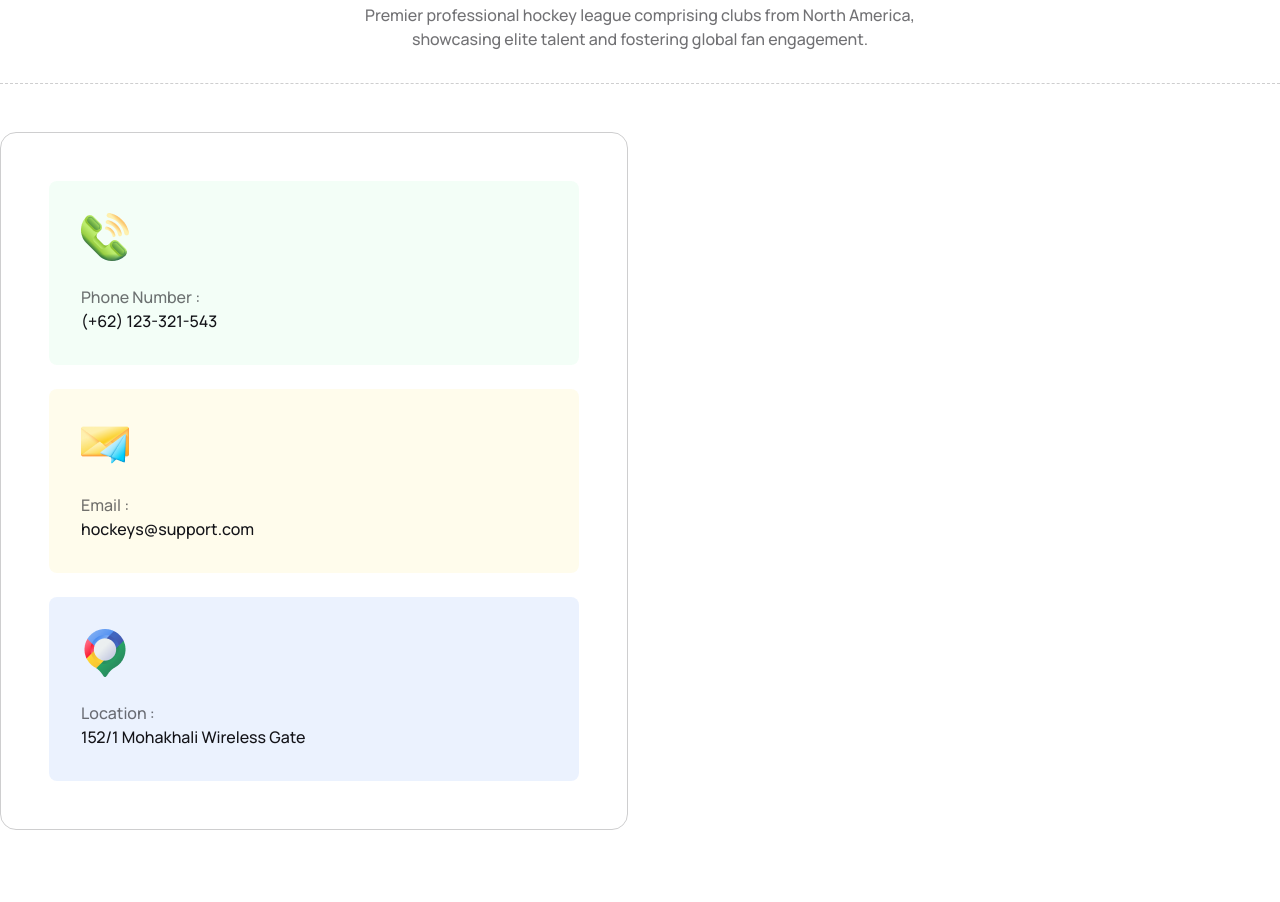
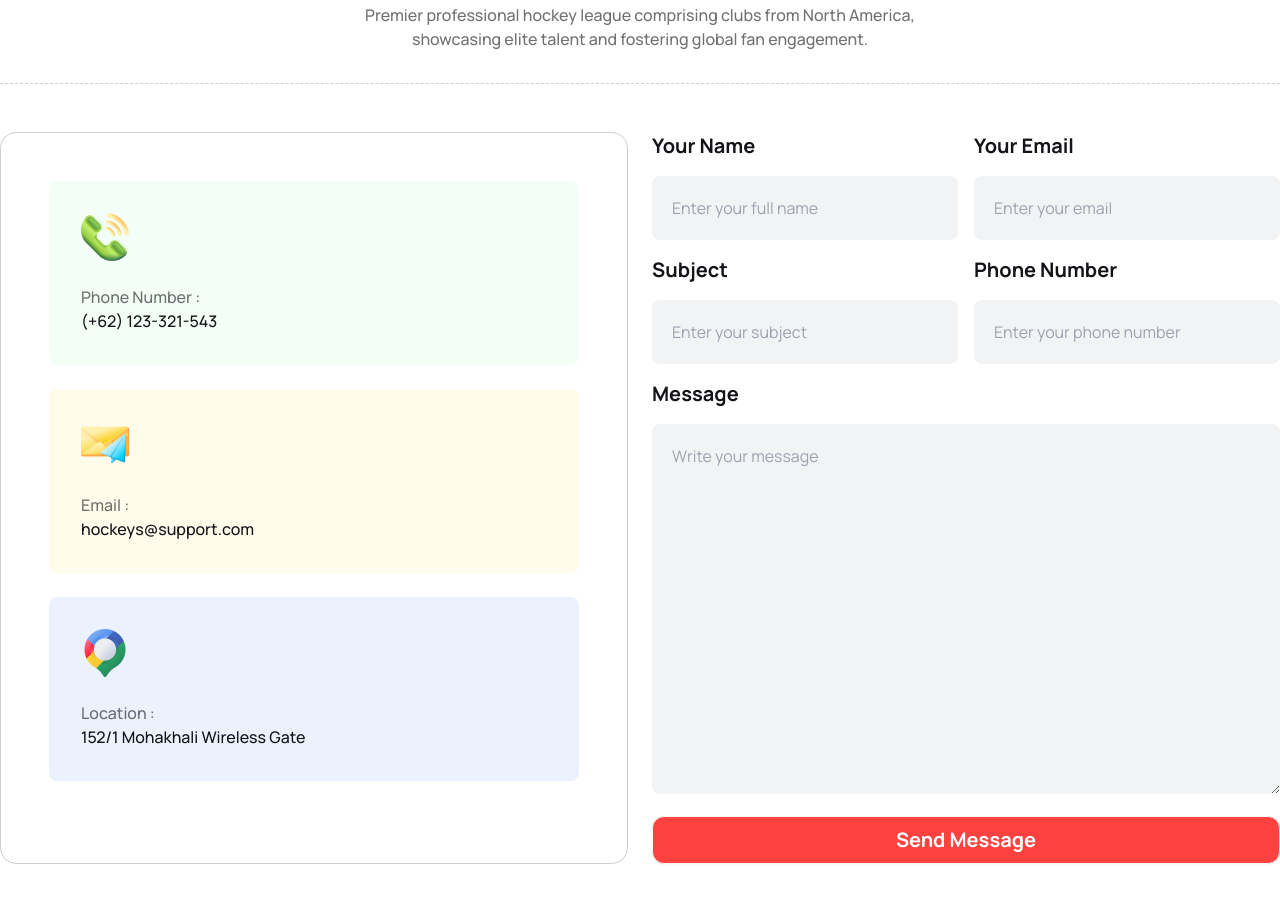
Before and after one commit to sakibskb143/Hockeys-assign-3-with-Framework, a plain HTML site: page index.html in a window 1280 px wide. Shown: the part 3657-4559 px from the top of the page. Drawn offline with nearby package versions, Linux system fonts and the light colour scheme.

Commit message:
input section completed

```diff
--- a/index.html
+++ b/index.html
@@ -410,9 +410,44 @@
           <p class="text-base font-medium text-com-text">Location :
             <br>
            <span class="text-com-head"> 152/1 Mohakhali Wireless Gate</span></p>
-        </div>
+          </div>
+      </div>
+
+      <div class="">
+        <form class="grid grid-cols-1 lg:grid-cols-2 gap-4">
+          <label for="" class="block " >
+            <h3 class="text-xl text-com-head font-bold mb-4 ">Your Name</h3>
+            <input type="text" class="name text-start text-com-text rounded-lg bg-opacity-5 bg-gray-900  p-5 w-full" placeholder="Enter your full name">
+          </label>
+          <label for="email">
+            <h3 class="text-xl text-com-head font-bold mb-4">Your Email</h3>
+            <input type="email" class="email text-start text-com-text rounded-lg bg-opacity-5 bg-gray-900  p-5 w-full" placeholder="Enter your email">
+          </label>
+          <label for="Subject">
+            <h3 class="text-xl text-com-head font-bold mb-4">Subject</h3>
+            <input type="text" class="Subject text-start text-com-text rounded-lg bg-opacity-5 bg-gray-900  p-5 w-full" placeholder="Enter your subject">
+          </label>
+          <label for="Number">
+            <h3 class="text-xl text-com-head font-bold mb-4">Phone Number</h3>
+            <input type="number" class="Number text-start text-com-text rounded-lg bg-opacity-5 bg-gray-900  p-5 w-full" placeholder="Enter your phone number">
+          </label>
+          <div class="lg:col-span-2">
+            <h3 class="text-xl text-com-head font-bold mb-4">Message</h3>
+            <textarea class=" text-com-text p-5 rounded-lg bg-opacity-5 bg-gray-900 w-full h-[200px] lg:h-[370px]" placeholder="Write your message"></textarea>
+
+          </div>
+          <div class="lg:col-span-2">
+            <button class="btn rounded-xl bg-btn-bg text-white text-xl font-bold text-center px-6  w-full">
+              Send Message
+            </button>
+
+          </div>
+
+
+        </form>
 
       </div>
+
       </div>
     </section>
     </main>
```
